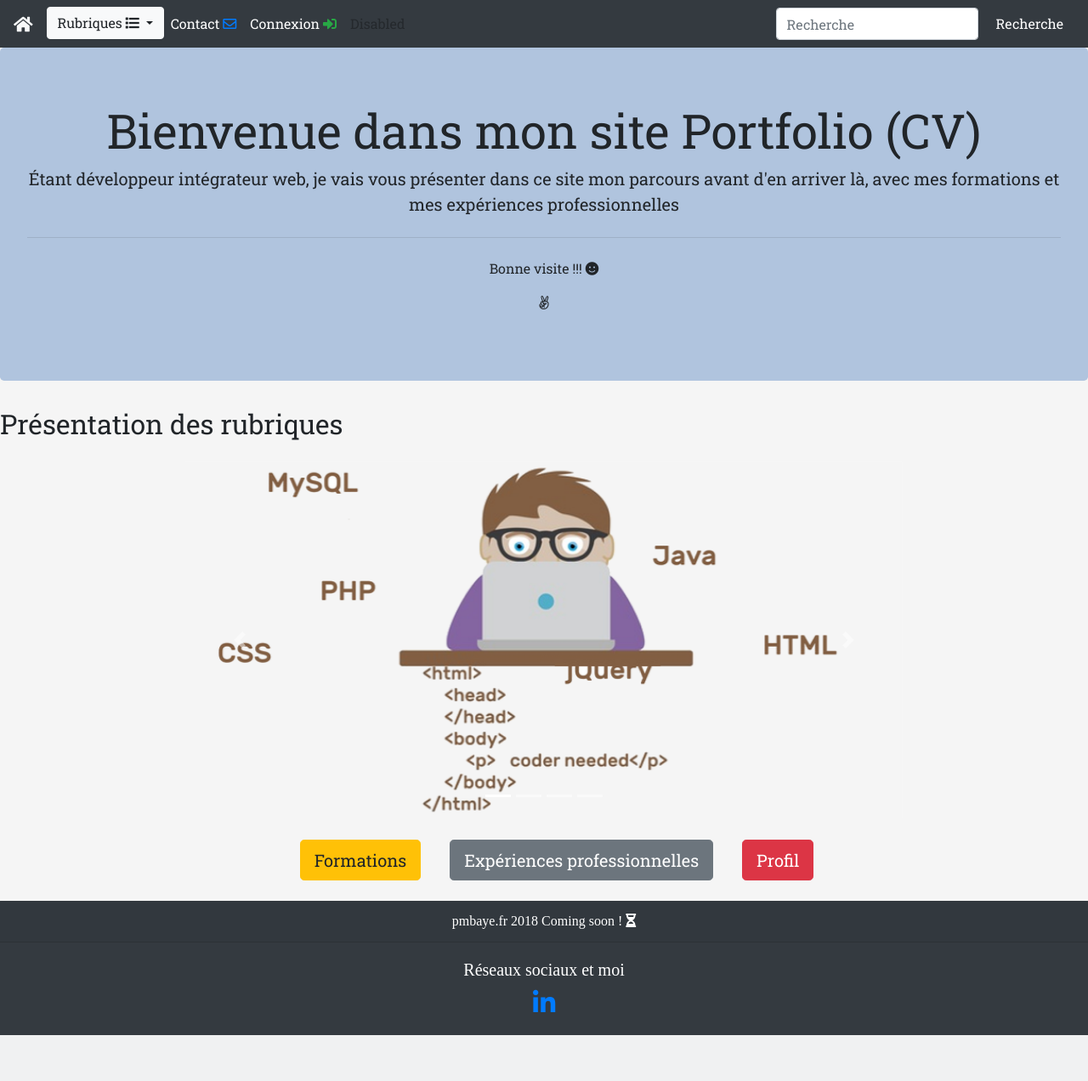
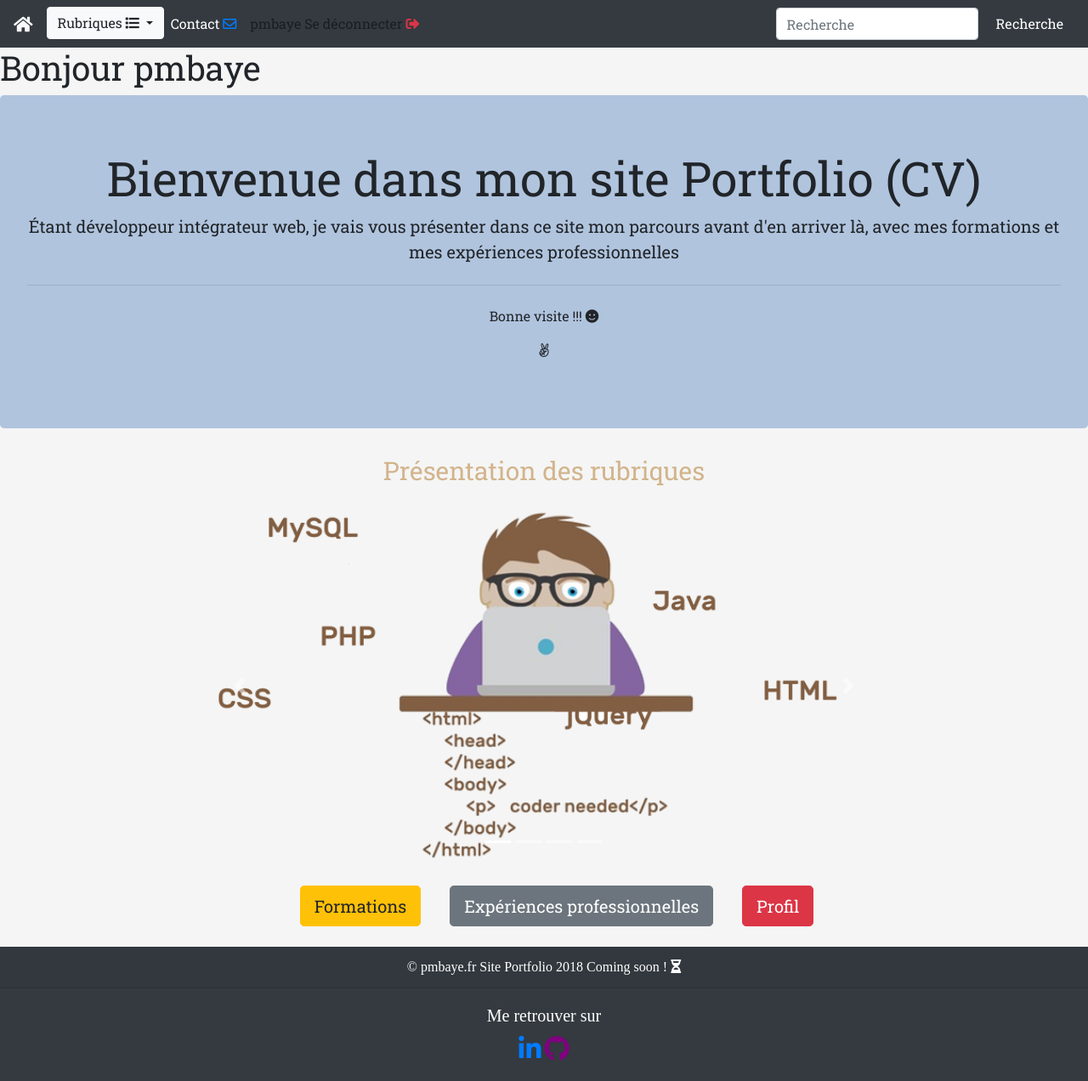
Before and after one commit to POMbaye20/pmbaye_PORTFOLIO, a PHP site: page / in a window 1280 px wide. Shown: the whole page at 85% size. Before the commit the page ends 1218 px from the top, so only its background shows below. Run offline with PHP 8.4, Linux system fonts and the light colour scheme; a user stored in the database is signed in; data comes from the database, SQL or seed files in the repository; some libraries are stand-ins or nearby versions.

Commit message:
commit 21
variable de connexion terminéee

session_destroy() pour la deconnexion

```diff
--- a/admin/competences.php
+++ b/admin/competences.php
@@ -82,7 +82,7 @@
 
     <!-- Mon jumbotron -->
       <div class="jumbotron"><!-- début .jumbotron -->
-        <h1 class="display-4">Bienvenue dans ma page de mes compétences</h1>
+        <h1 class="display-4">Bienvenue dans la page compétences <i class="far fa-keyboard"></i></h1>
         <p class="lead">Dans cette page, je vais présenter les compétences que j'ai pu acquérir</p>
         <hr class="my-4">
         <p>Ci - dessous, voici les différentes compétences que j'ai pu acquérir dans ce domaine</p>
--- a/admin/css/style.css
+++ b/admin/css/style.css
@@ -17,7 +17,12 @@
 
 .raccourci_link {
     margin-left: 30px;
+}
 
+.titre {
+    text-align: center;
+    font-size: 30px;
+    color: tan  ;
 }
 
 /************************************************** formations.php **************************************************/
@@ -29,14 +34,12 @@
 
 .form_formation {
     text-align: center;
-    width: 50%;
-    border-radius: 50px;
 }
 
 
 /************************************************** loisirs.php **************************************************/
 
-.loisir { color: red; text-align: center; }
+.loisir { color: purple; text-align: center; }
 
 .table_loisir {
     text-align: center;
@@ -54,7 +57,6 @@
 
 .table_exp {
     background: lightgrey;
-
 }
 
 /************************************************** Footer le pied de page **************************************************/
@@ -66,3 +68,8 @@
 .linkedin {
     font-size: 30px;
 }
+
+.github {
+    color: purple;
+    font-size: 30px;
+}
--- a/admin/experiences.php
+++ b/admin/experiences.php
@@ -48,7 +48,7 @@
 
 
      <div class="jumbotron"><!-- début .jumbotron -->
-        <h1 class="display-4">Voici la page avec mes expériences professionnelles</h1>
+        <h1 class="display-4">Expériences professionnelles</h1>
         <p class="lead">Je vais présenter ici de mes expériences professionnelles en entreprise </p>
         <hr class="my-4">
         <p>Voici mon tableau des différentes expériences ci - dessous</p>
--- a/admin/inc/footer.inc.php
+++ b/admin/inc/footer.inc.php
@@ -1,12 +1,12 @@
 <footer class="mt-4 ">
   <div class="bg-dark text-white">
     <div class="card-header">
-      pmbaye.fr 2018 Coming soon ! <i class="fas fa-hourglass-half"></i>
+       &copy; pmbaye.fr Site Portfolio 2018 Coming soon ! <i class="fas fa-hourglass-half"></i>
     </div>
     <div class="card-body">
-      <h5 class="card-title">Réseaux sociaux et moi</h5>
-      <a href="https://fr.linkedin.com/in/papaoumar-mbaye-6661b3ab"><i class="fab linkedin fa-linkedin-in"></i></a>
-
+      <h5 class="card-title">Me retrouver sur</h5>
+      <a href="https://fr.linkedin.com/in/papaoumar-mbaye-6661b3ab"> <i class="fab linkedin fa-linkedin-in"></i></a>
+      <a href="https://github.com/POMbaye20"> <i class="fab github fa-github"></i></a>
     </div>
   </div>
 </footer>
--- a/admin/inc/navigation.inc.php
+++ b/admin/inc/navigation.inc.php
@@ -28,12 +28,12 @@
       </li>
 
       <!-- Lien pour l'admin s'il veut se connecter -->
-      <li class="nav-item">
+      <!-- <li class="nav-item">
         <a class="nav-link text-white" href="#">Connexion <i class="fas fa-sign-in-alt text-success"></i></a>
-      </li>
+      </li> -->
 
       <li class="nav-item">
-        <a class="nav-link disabled" href="#">Disabled</a>
+        <a class="nav-link" href="../admin/index.php?deconnexion=oui" > <?php echo $ligne_utilisateur['pseudo']; ?> Se déconnecter <i class="fas fa-sign-out-alt text-danger"></i></a>
       </li>
     </ul> <!--  fin </ul> -->
 
--- a/admin/index.php
+++ b/admin/index.php
@@ -1,13 +1,32 @@
 <?php require 'connexion.php';
 
+
+// La connexion
 session_start(); // à mettre dans toutes les pages de l'admin
 
 if(isset($_SESSION['connexion_admin'])) { // si on est connecté  on récupère les variables de la session
+    $id_utilisateur = $_SESSION['id_utilisateur'];
     $email = $_SESSION['email'];
     $mdp = $_SESSION['mdp'];
     $nom = $_SESSION['nom'];
-    // echo $nom;
+    // echo $id_utilisateur;
 } else {     // si on n'est pas connecté on ne peut pas se connecter
+    header('location:authentification.php');
+}
+
+// La déconnexion
+// pour vider les variables de session destroy dans un if !
+if (isset($_GET['deconnexion'])) { //  on récupère le terme deconnexion en GET
+
+    $_SESSION['connexion_admin'] = '';
+    $_SESSION['id_utilisateur'] = '';
+    $_SESSION['email'] = '';
+    $_SESSION['nom'] = '';
+    $_SESSION['mdp'] = '';
+
+    unset($_SESSION['connexion_admin']); // unset() détruit la variable connexion_admin
+    session_destroy();
+
     header('location:authentification.php');
 }
 
@@ -31,12 +50,21 @@
     <!-- Java Script -->
     <script src="js/script.js"></script>
 
-    <title>Page d'acccueil</title>
+    <?php
+        // requete pour une seule information
+    $sql = $pdoCV -> query("SELECT * FROM t_utilisateurs WHERE id_utilisateur = '$id_utilisateur' ");
+    $ligne_utilisateur = $sql -> fetch();
+    ?>
+
+    <title>La page d'accueil</title>
 </head>
 <body>
 
     <!-- Ici, j'inclus ma page naviagtion.php -->
     <?php require 'inc/navigation.inc.php'; ?>
+
+    <h1>Bonjour <?php echo $ligne_utilisateur['pseudo']; ?></h1>
+
 
 
      <div class="jumbotron"><!-- début .jumbotron -->
@@ -45,7 +73,9 @@
         <hr class="my-4">
         <p>Bonne visite !!! <i class="fas fa-smile"></i></p>
         <p><i class="fab fa-angellist"></i></p>
-    </div><!-- fin ..jumbotron -->
+    </div><!-- fin .jumbotron -->
+
+
 
 
 
```
Also changed, not shown: admin/authentification.php (+6 -3 lines), admin/loisirs.php (+8 -0 lines).
